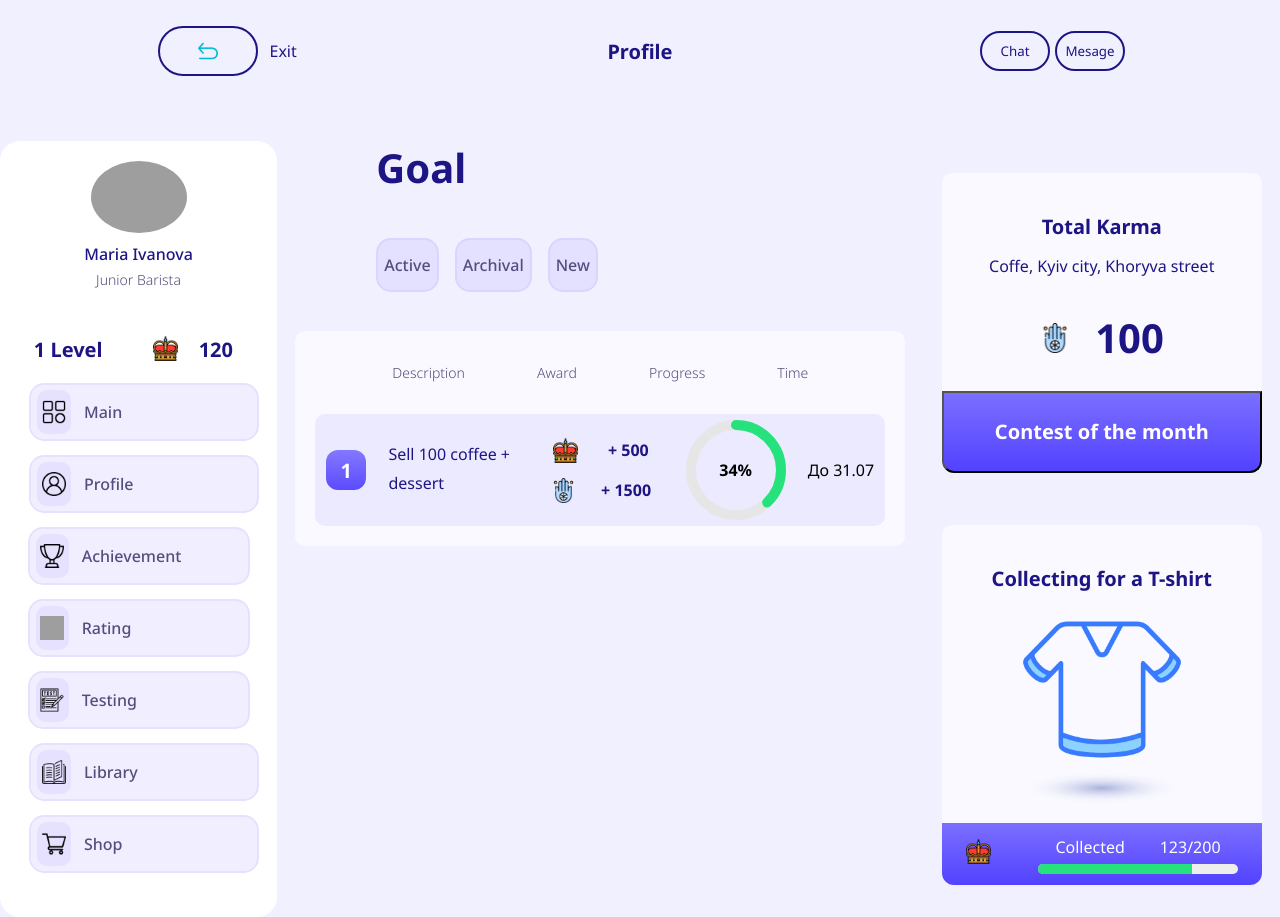
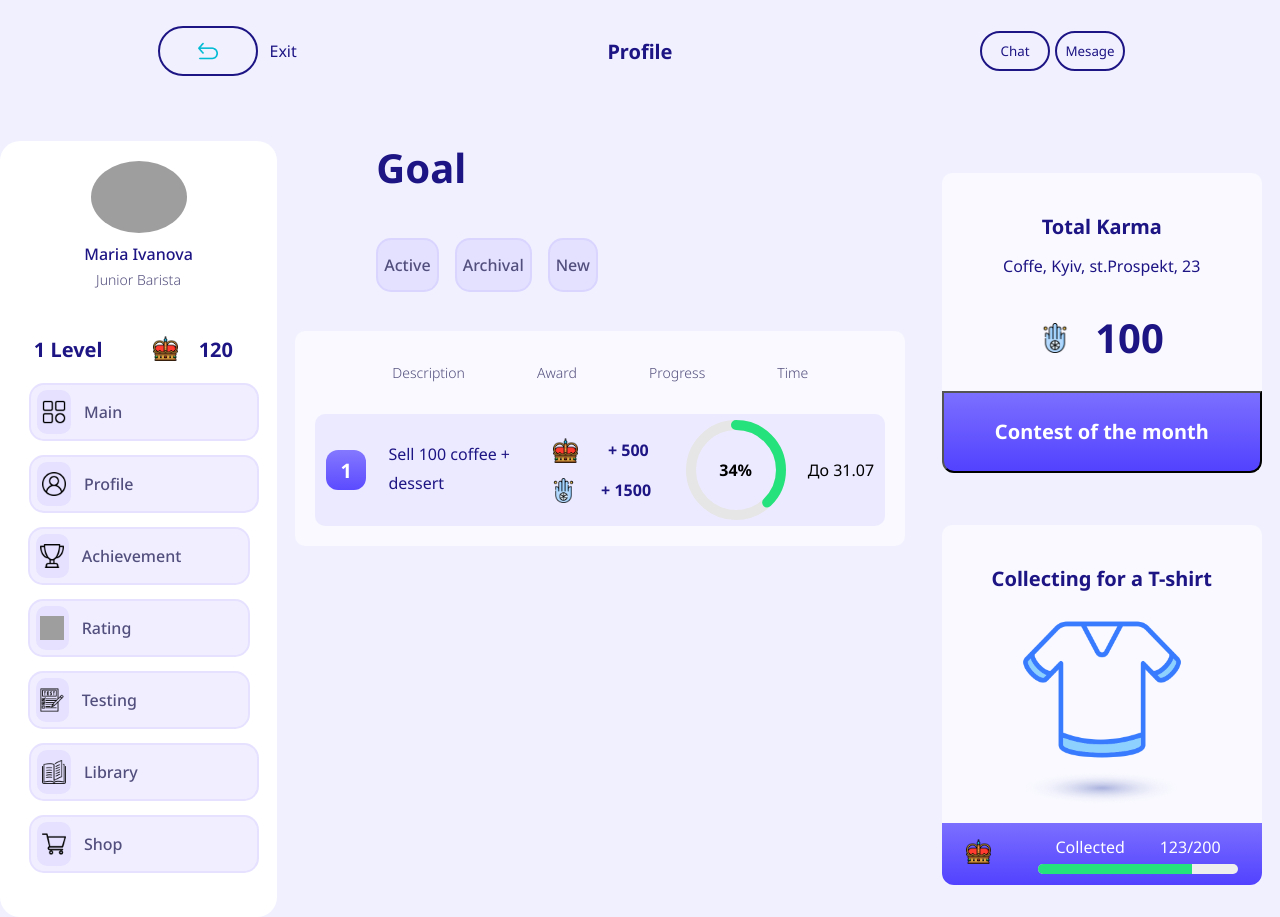
Before and after one commit to GennadiiLazovskii/corporateCaffeApp, a React (Vite) app: page / in a window 1280 px wide. Built offline with nearby package versions, Linux system fonts and the light colour scheme; data requests are answered from the project's data file; grey boxes are pictures that could not be loaded.

Commit message:
Add data user place of work

```diff
--- a/src/components/mainScreenProfile/userTotalKarma/UserTotalKarma.jsx
+++ b/src/components/mainScreenProfile/userTotalKarma/UserTotalKarma.jsx
@@ -10,7 +10,7 @@ const UserTotalKarma = ({ handleShowContestMonth, users }) => {
                         <p>Total Karma</p>
                     </div>
                     <div className={styles.userTotalKarmaAdress}>
-                        <p>Coffe, Kyiv city, Khoryva street</p>
+                        <p>{`Coffe, ${user.placeOfWork}`}</p>
                     </div>
                     <div className={styles.userTotalKarmaItem}>
                         <img src={Karma} alt="Karma" />
```
